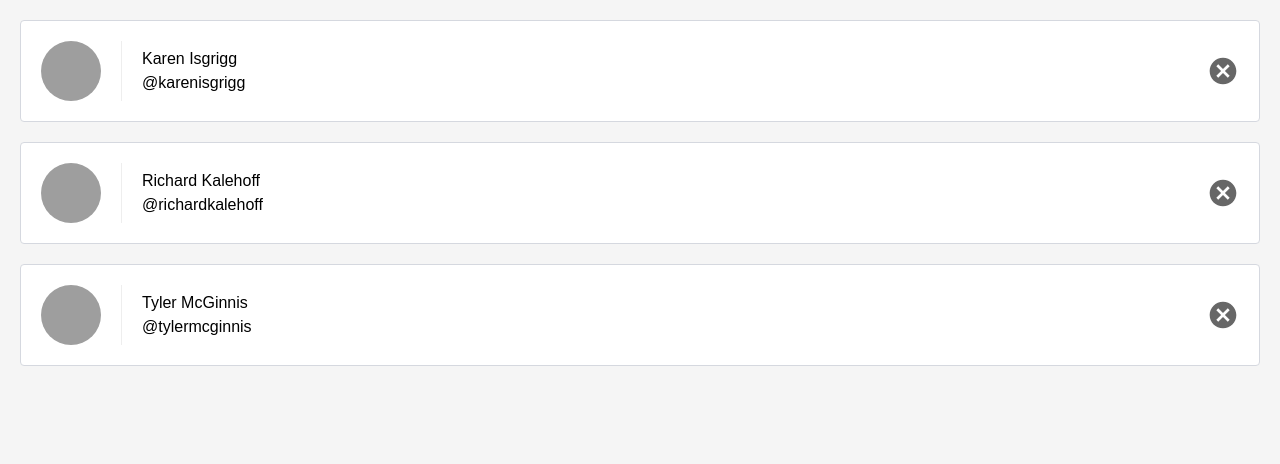
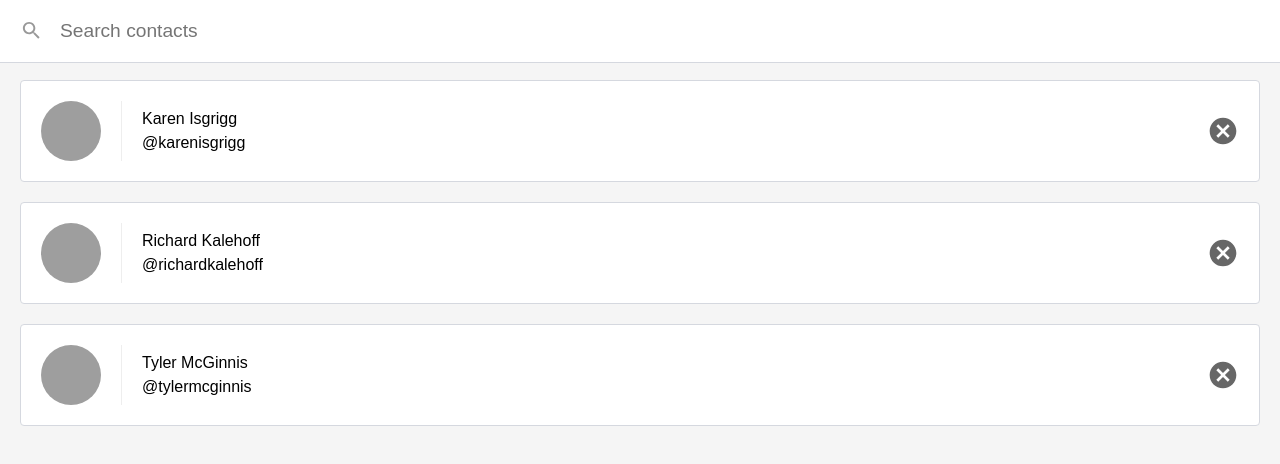
Before and after one commit to wulab/nd019-react-nanodegree, a React (Create React App) app: page / in a window 1280 px wide. Shown: the top 464 px of the page. Built offline with nearby package versions, Linux system fonts and the light colour scheme.

Commit message:
Finish The Search Field A Controlled Component

```diff
--- a/src/ListContacts.js
+++ b/src/ListContacts.js
@@ -1,10 +1,32 @@
-import React from 'react';
+import React, { Component } from 'react';
 import PropTypes from 'prop-types';
 
-function ListContacts(props) {
+class ListContacts extends Component {
+  static propTypes = {
+    contacts: PropTypes.array.isRequired,
+    onRemoveContact: PropTypes.func.isRequired
+  };
+
+  state = {
+    query: ''
+  };
+
+  updateQuery = query => this.setState({ query: query.trim() });
+
+  render() {
     return (
+      <div className="list-contacts">
+        <div className="list-contacts-top">
+          <input
+            className="search-contacts"
+            type="text"
+            placeholder="Search contacts"
+            value={this.state.query}
+            onChange={event => this.updateQuery(event.target.value)}
+          />
+        </div>
         <ol className="contact-list">
-      {props.contacts.map(contact => (
+          {this.props.contacts.map(contact => (
             <li key={contact.id} className="contact-list-item">
               <div
                 className="contact-avatar"
@@ -17,7 +39,7 @@
                 <p>{contact.handle}</p>
               </div>
               <button
-            onClick={() => props.onRemoveContact(contact)}
+                onClick={() => this.props.onRemoveContact(contact)}
                 className="contact-remove"
               >
                 Remove
@@ -25,12 +47,9 @@
             </li>
           ))}
         </ol>
+      </div>
     );
   }
-
-ListContacts.propTypes = {
-  contacts: PropTypes.array.isRequired,
-  onRemoveContact: PropTypes.func.isRequired
-};
+}
 
 export default ListContacts;
```
Lines whose indentation alone changed are shown as unchanged.
